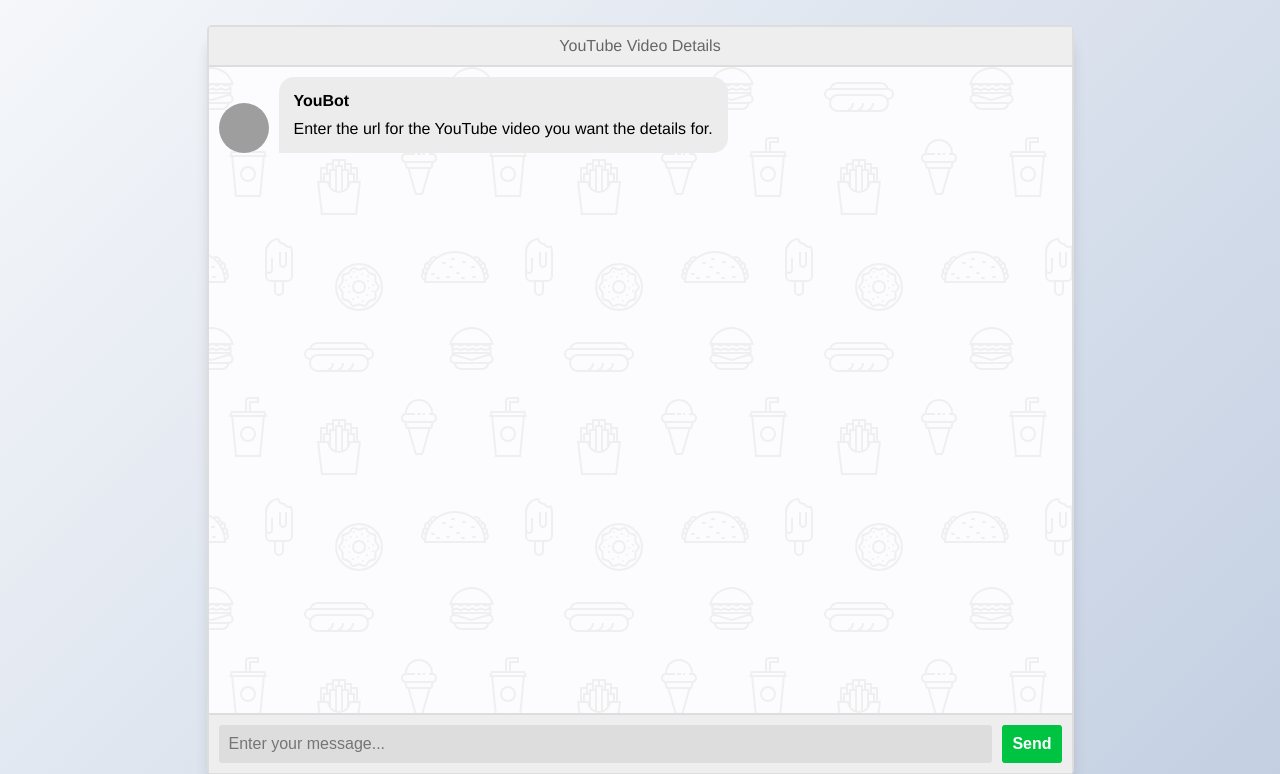
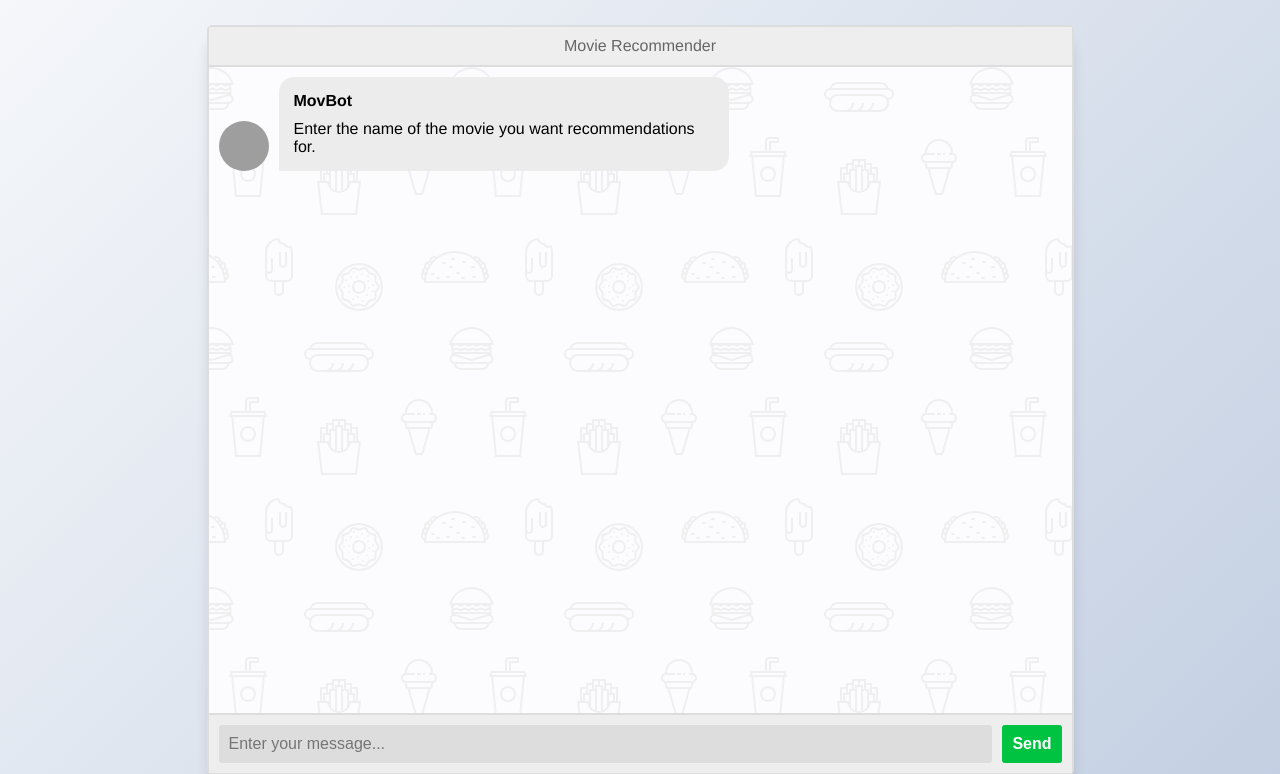
Before and after one commit to Rohan-cod/Movie-Recommender, a Flask app: page / in a window 1280 px wide. Shown: the top 774 px of the page. Run offline with Flask 2, Linux system fonts and the light colour scheme; some libraries are stand-ins or nearby versions; grey boxes are pictures that could not be loaded.

Commit message:
Template modified

```diff
--- a/app/main.py
+++ b/app/main.py
@@ -92,4 +92,4 @@
 		return str("Movie not in database!")
 	for i in res:
 		l.append(i['Name'])
-	return jsonify(str(l))
+	return str("\t".join(l))
--- a/app/templates/index.html
+++ b/app/templates/index.html
@@ -3,7 +3,7 @@
 
 <head>
   <meta charset="UTF-8">
-  <title>YouBot</title>
+  <title>Movie Recommender</title>
   <meta charset="UTF-8">
   <meta name="viewport" content="width=device-width, initial-scale=1.0">
   <meta http-equiv="X-UA-Compatible" content="ie=edge">
@@ -17,7 +17,7 @@
   <section class="msger">
     <header class="msger-header">
       <div class="msger-header-title">
-        </i> YouTube Video Details </i>
+        </i> Movie Recommender </i>
       </div>
     </header>
 
@@ -27,13 +27,13 @@
 
         <div class="msg-bubble">
           <div class="msg-info">
-            <div class="msg-info-name">YouBot</div>
+            <div class="msg-info-name">MovBot</div>
             <div class="msg-info-time"></div>
           </div>
 
           <div class="msg-text">
-            Enter the url for the YouTube video
-            you want the details for.
+            Enter the name of the movie
+            you want recommendations for.
           </div>
         </div>
       </div>
@@ -57,7 +57,7 @@
     // Icons made by Freepik from www.flaticon.com
     const BOT_IMG = "https://image.flaticon.com/icons/svg/327/327779.svg";
     const PERSON_IMG = "https://image.flaticon.com/icons/svg/145/145867.svg";
-    const BOT_NAME = "YouBot";
+    const BOT_NAME = "MovBot";
     const PERSON_NAME = "You";
 
     msgerForm.addEventListener("submit", event => {
```
